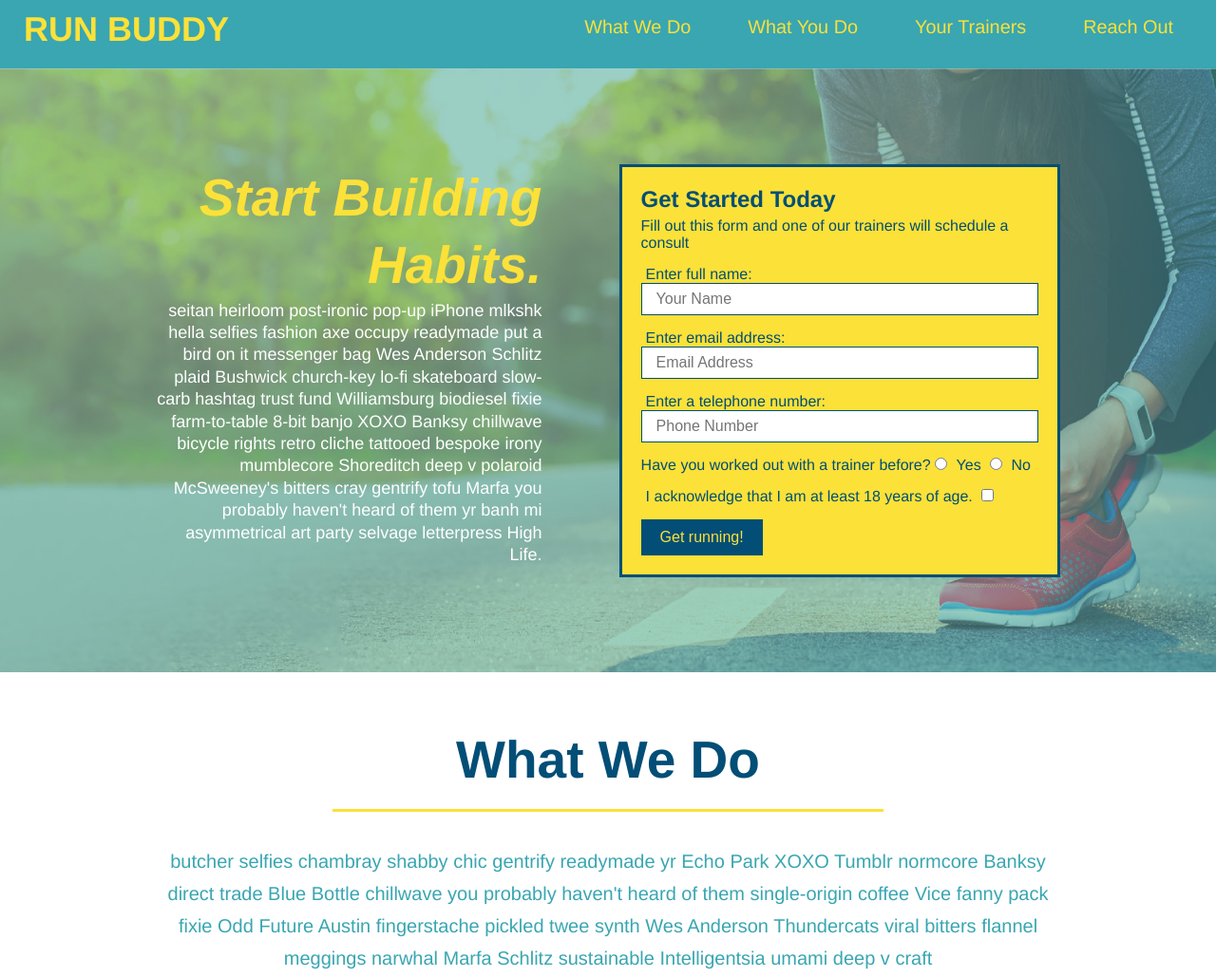
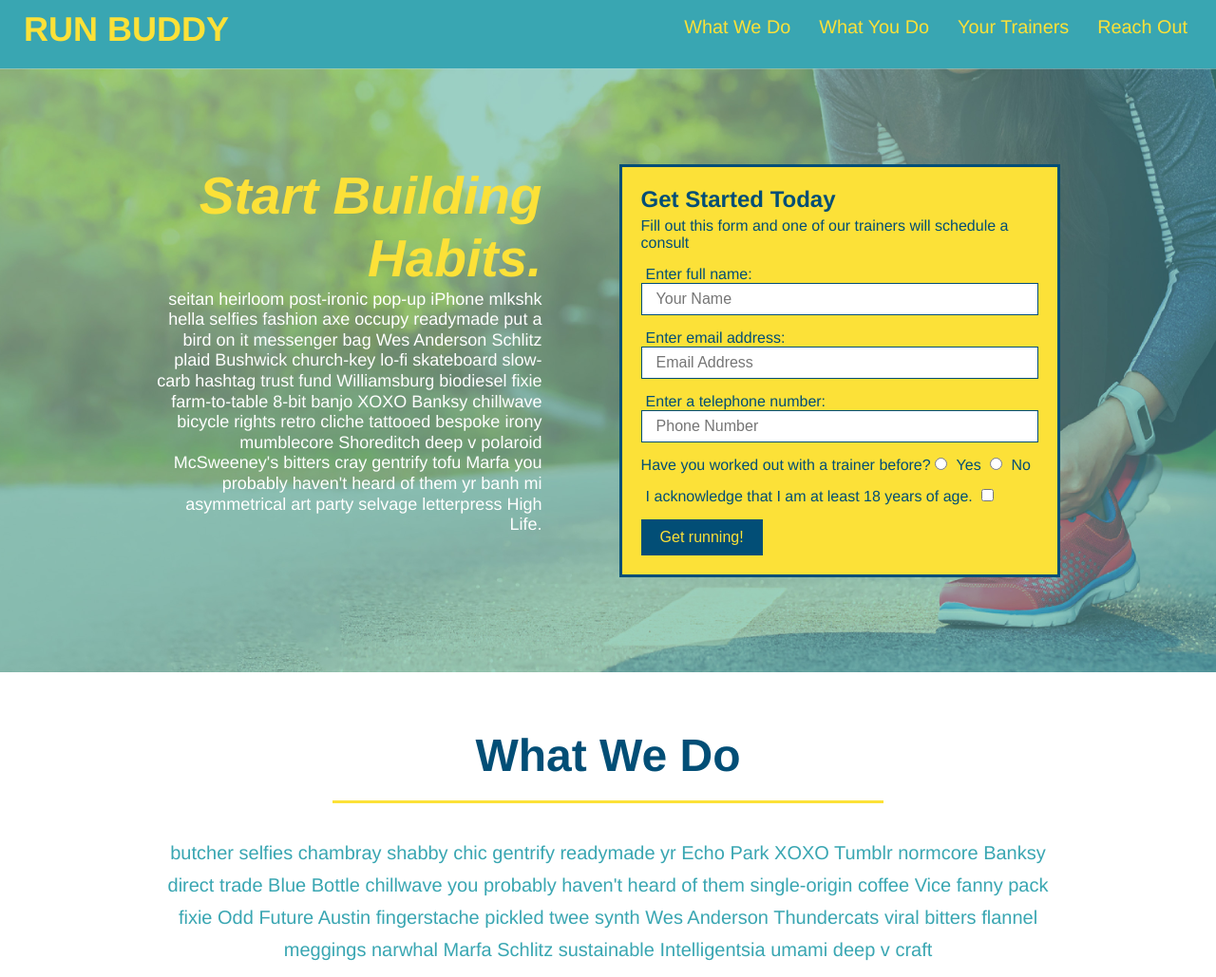
Before and after one commit to GhulamZaka/run-buddy, a plain HTML site: page index.html in a window 1280 px wide. Shown: the top 1029 px of the page at 95% size. Drawn offline with Linux system fonts and the light colour scheme.

Commit message:
first mediaquery

```diff
--- a/assets/css/style.css
+++ b/assets/css/style.css
@@ -59,7 +59,7 @@ header nav ul {
 }
 
 header nav ul li a {
-  margin: 0 30px;
+  padding: 10px 15px;
   font-weight: lighter;
   font-size: 1.55vw;
 }
@@ -107,6 +107,7 @@ section {
   display: flex;
   justify-content: center;
   flex-wrap: wrap;
+  align-items: flex-start;
 }
 
 .hero-cta {
@@ -115,7 +116,7 @@ section {
   margin: 3.5%;
   color: #fff;
   font-size: 18px;
-  line-height: 1.3;
+  line-height: 1.2;
 }
 
 .hero-cta h2 {
@@ -167,7 +168,7 @@ section {
 
 /* SECTION TITLE STYLES START */
 .section-title {
-  font-size: 55px;
+  font-size: 48px;
   border-bottom: 3px solid;
   color: #024e76;
   padding-bottom: 20px;
@@ -373,3 +374,9 @@ section {
 .flex-row {
   display: flex;
 }
+
+/* MEDIA QUERY FOR SMALLER DESKTOP SCREENS AND SMALLER */
+@media screen and (max-width: 980px) {
+
+
+}
--- a/index.html
+++ b/index.html
@@ -3,6 +3,7 @@
   <head>
     <link rel="stylesheet" href="./assets/css/style.css" />
     <meta charset="UTF-8" />
+    <meta name="viewport" content="width=device-width, initial-scale=1.0" />
     <title>Run Buddy</title>
   </head>
   <body>
```
Also changed, not shown: privacy-policy.html (+1 -0 lines).
